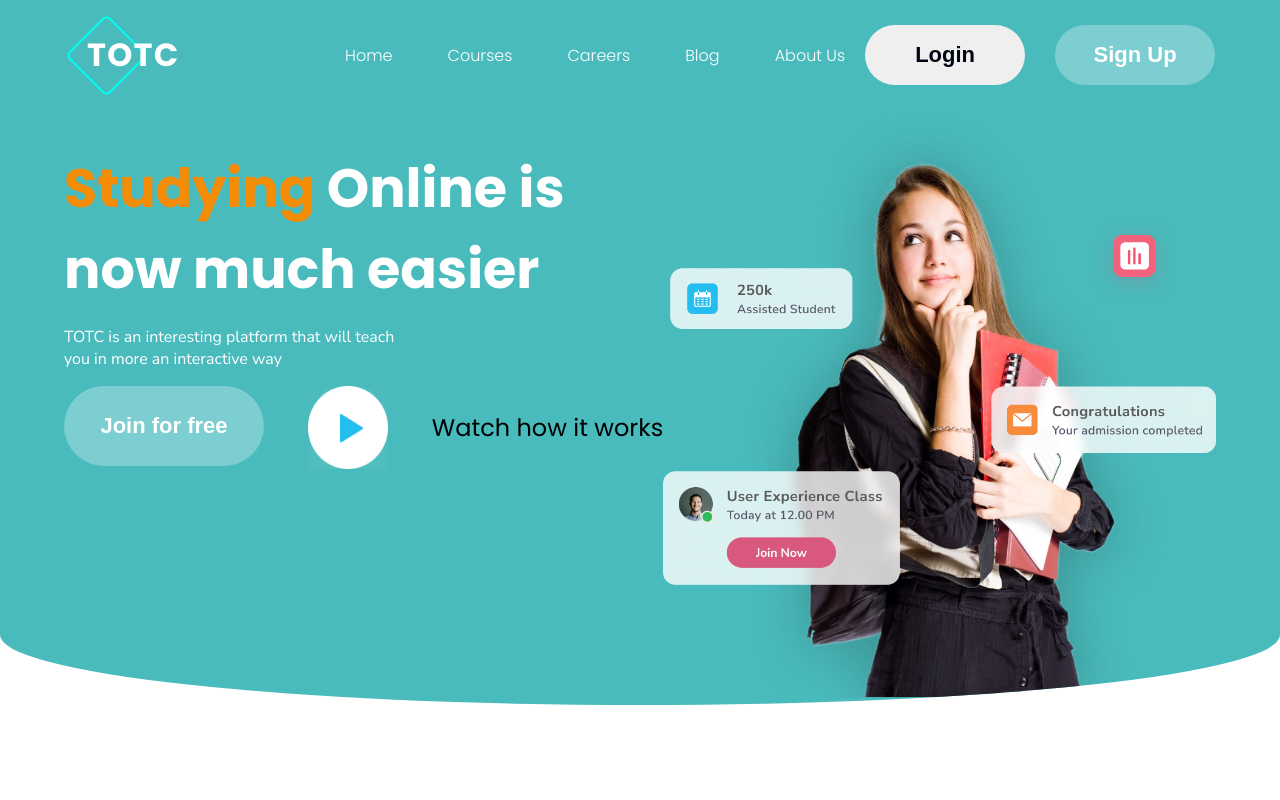
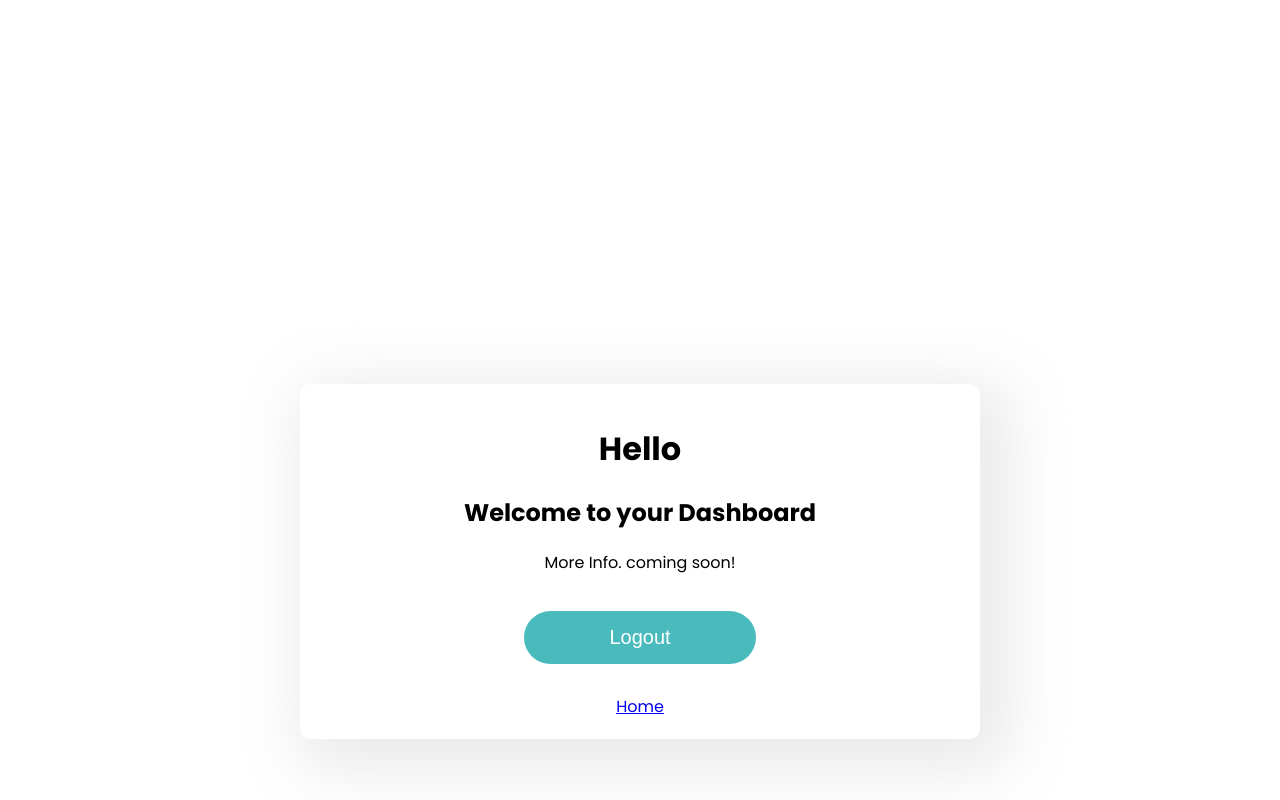
Before and after one commit to ENYO360/e-learning-webpage, a React (Create React App) app: page / in a window 1280 px wide. Shown: the top 800 px of the page. Built offline with nearby package versions, Linux system fonts and the light colour scheme; no server answers; the database is empty; sample sign-in values are in the browser's storage.

Commit message:
The Login Authentication is now set

```diff
--- a/src/App.js
+++ b/src/App.js
@@ -1,5 +1,6 @@
-import { BrowserRouter as Router, Routes, Route, Link } from 'react-router-dom';
-import { React, useState } from 'react';
+import { BrowserRouter as Router, Routes, Route, Navigate, Link } from 'react-router-dom';
+import { React, useEffect, useState } from 'react';
+import { auth } from './firebase';
 import Logo from './Images/landing-page/site-logo.png';
 import SignUp from './Components/Login-SignUp/SignUp';
 import Home from './Components/Landing-page/Home';
@@ -7,17 +8,31 @@ import Login from './Components/Login-SignUp/Login';
 import UserDetails from './Components/Dashboard/UserDetails';
 
 export default function App() {
+    const [user, setUser] = useState(null);
+
+    useEffect(() => {
+        const unsubscribe = auth.onAuthStateChanged((currentUser) => {
+            setUser(currentUser);
+        });
+        return unsubscribe;
+    }, []);
 
     return (
         <>
-            <Router>
+
+            {user ?
+            <div>
+                <UserDetails />
+            </div> :
+
                 <Routes>
                     <Route path='/signup' element={<SignUp />} />
                     <Route path='/' element={<Home />} />
                     <Route path='/login' element={<Login />} />
-                    <Route path='userDetails' element={<UserDetails />} />
+                    <Route path='userDetails' element={user ? <UserDetails />: <Navigate to='/login' />} />
                 </Routes>
-            </Router>
+             }
+
         </>
     )
 }
--- a/src/Components/Css/Login.css
+++ b/src/Components/Css/Login.css
@@ -11,7 +11,7 @@
 @media all and (max-width: 1000px) {
     .sign-up-wrapper div {
         margin-inline: auto;
-        margin-top: 70px;
+        margin-top: 50px;
     }
 }
 
--- a/src/Components/Css/SignUp.css
+++ b/src/Components/Css/SignUp.css
@@ -10,7 +10,7 @@
 @media all and (max-width: 1000px) {
     .sign-up-wrapper div {
         margin-inline: auto;
-        margin-top: 70px;
+        margin-top: 50px;
     }
 }
 
@@ -183,6 +183,7 @@ label input::placeholder {
     .register-btn {
         width: 230px;
         margin-inline: auto;
+        margin-bottom: 30px;
     }
 }
 
--- /dev/null
+++ b/src/Components/Css/UserDetails.css
@@ -0,0 +1,23 @@
+.dashboard-wrapper {
+    width: 50%;
+    margin-inline: auto;
+    margin-block: 30%;
+    text-align: center;
+    padding: 20px;
+    border-radius: 10px;
+    box-shadow: 15px 15px 60px 15px rgba(214, 208, 208, 0.479);
+}
+
+
+.dashboard-wrapper button {
+    width: 232px;
+    padding-block: 15px;
+    border-radius: 36vw;
+    background-color: #49bbbd;
+    border: none;
+    color: var(--clr-neutral-400);
+    margin-left: auto;
+    margin-top: 20px;
+    margin-bottom: 30px;
+    font-size: 20px;
+}
--- a/src/Components/Dashboard/UserDetails.jsx
+++ b/src/Components/Dashboard/UserDetails.jsx
@@ -1,8 +1,42 @@
-export default function UserDetails() {
+import React, { useState, useEffect } from "react"
+import { auth, db } from "../../firebase";
+import { collection, getDocs } from "firebase/firestore";
+import {  Link } from 'react-router-dom';
+import '../Css/UserDetails.css';
+
+export default function UserDetails({ user }) {
+    const handleLogout = () => {
+        auth.signOut();
+    };
+
+    const [data, setData] = useState([]);
+
+    useEffect(() => {
+        const fetchData = async () => {
+            try {
+                const querySnapshot = await getDocs(collection(db, "formSubmissions"));
+                const dataList = querySnapshot.docs.map((doc) => ({
+                    id: doc.id,
+                    ...doc.data()
+                }));
+                setData(dataList);
+            } catch (error) {
+                console.log("Error fetchihng data", error);
+            }
+        };
+
+        fetchData();
+    }, []);
+
     return (
         <>
-            <h1>WELCOME TO YOUR DASHBOARD</h1>
-            <p>More Info. coming soon!</p>
+            <div className="dashboard-wrapper">
+                <h1>Hello {data.map((item) => <p key={item.id}>{JSON.stringify(item.username)}</p>)}</h1>
+                <h2>Welcome to your Dashboard</h2>
+                <p>More Info. coming soon!</p>
+                <button onClick={handleLogout}>Logout</button> <br />
+                <Link to='/'>Home</Link>
+            </div>
         </>
-    )
+    );
 }
--- a/src/Components/Landing-page/Home.js
+++ b/src/Components/Landing-page/Home.js
@@ -1,5 +1,5 @@
 import { React, useState, useEffect } from 'react';
-import { BrowseRouter as Router, Routes, Route, Link } from 'react-router-dom'
+import { Link } from 'react-router-dom'
 import Hero from '../Landing-page/Hero'
 import Main from '../Landing-page/Main';
 import Main1 from '../Landing-page/Main1';
--- a/src/Components/Login-SignUp/Login.jsx
+++ b/src/Components/Login-SignUp/Login.jsx
@@ -1,7 +1,7 @@
 import { React, useState} from 'react';
 import { db, auth } from '../../firebase';
 import { signInWithEmailAndPassword } from 'firebase/auth';
-import { BrowseRouter as Router, Routes, Route, Link } from 'react-router-dom';
+import {  Link } from 'react-router-dom';
 import Student1 from '../../Images/signUp-logIn/pupil-raising-hand.png';
 import UserDetails from '../Dashboard/UserDetails';
 import '../Css/Login.css'
@@ -42,8 +42,7 @@ export default function SignUp() {
             // Firebase Authentication
             await signInWithEmailAndPassword(auth, email, password);
             setLoading(false);
-           // setShowDashboard(true);
-            alert('Login successful!');
+           setShowDashboard(true);
         } catch (err) {
             setLoading(false);
             console.error('Firebase login error:', err);
--- a/src/Components/Login-SignUp/SignUp.jsx
+++ b/src/Components/Login-SignUp/SignUp.jsx
@@ -2,7 +2,7 @@ import { React, useState } from 'react';
 import { db, auth } from '../../firebase';
 import { collection, addDoc } from 'firebase/firestore';
 import { createUserWithEmailAndPassword } from 'firebase/auth';
-import { BrowseRouter as Router, Routes, Route, Link } from 'react-router-dom'
+import { Link } from 'react-router-dom'
 import Student1 from '../../Images/signUp-logIn/pupil-raising-hand-1.png';
 import '../Css/SignUp.css';
 
@@ -122,6 +122,9 @@ export default function SignUp() {
                     </form>
                 </div>
             </div>
+            <div>
+                <h2>Hey {username}! Welcome on board.</h2>
+            </div>
         </>
     )
 }
--- a/src/firebase.js
+++ b/src/firebase.js
@@ -18,3 +18,4 @@ const firebaseConfig = {
   const analytics = getAnalytics(app);
   export const db = getFirestore(app);
   export const auth = getAuth(app);
+  export default app;
--- a/src/index.js
+++ b/src/index.js
@@ -3,12 +3,13 @@ import ReactDOM from 'react-dom/client';
 import './index.css';
 import App from './App';
 import reportWebVitals from './reportWebVitals';
+import { BrowserRouter } from 'react-router-dom';
 
 const root = ReactDOM.createRoot(document.getElementById('root'));
 root.render(
-  <React.StrictMode>
+  <BrowserRouter>
     <App />
-  </React.StrictMode>
+  </BrowserRouter>
 );
 
 // If you want to start measuring performance in your app, pass a function
```
